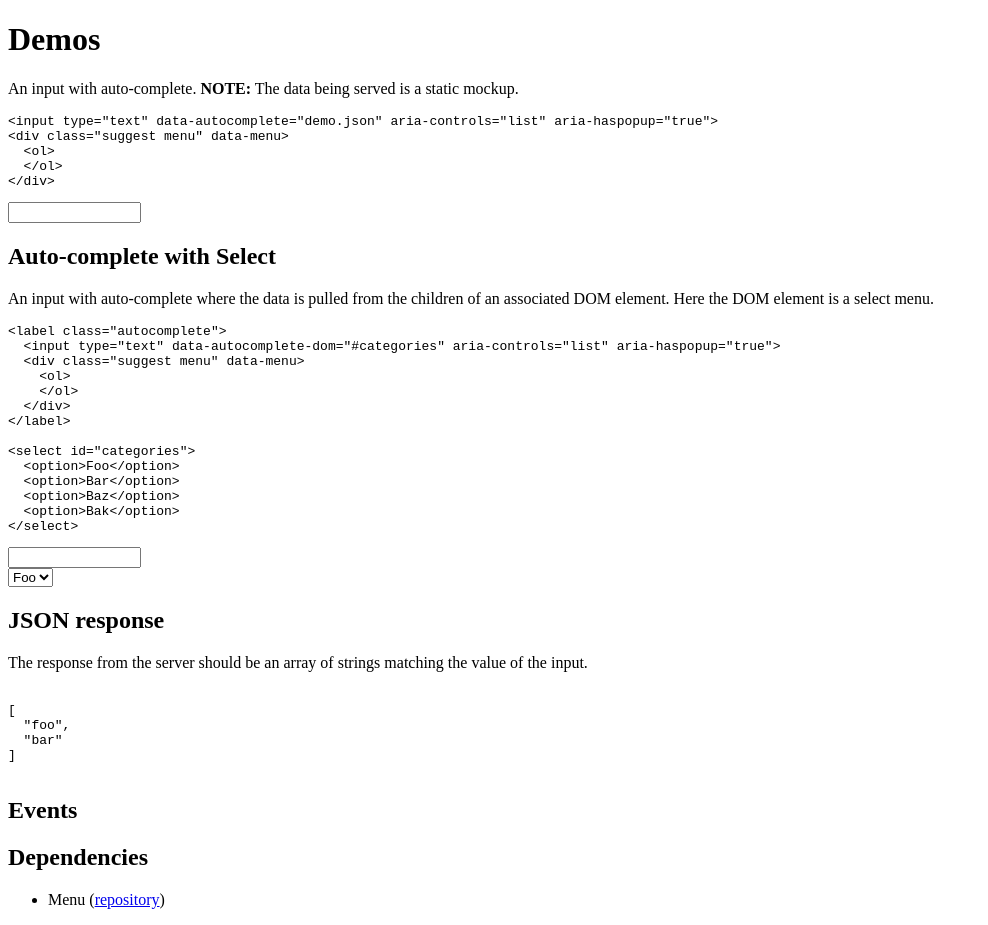
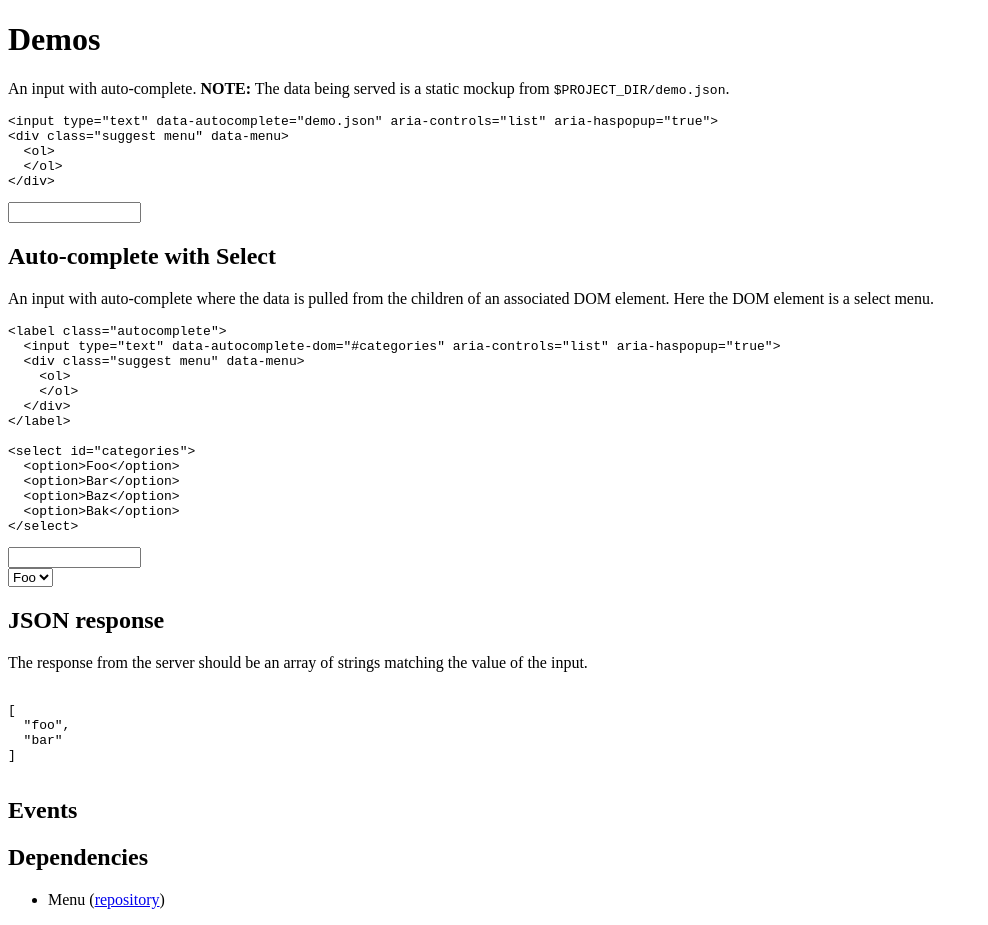
Before and after one commit to filamentgroup/auto-complete, a plain HTML site: page index.html in a window 1280 px wide. Shown: the whole page, without its empty margins (0-988 px from the left). Drawn offline with Linux system fonts and the light colour scheme.

Commit message:
tweaks and AUTO-completeness 'proof'

```diff
--- a/index.html
+++ b/index.html
@@ -30,7 +30,7 @@
   <body>
     <div class="autocomplete-docs">
       <h1 class="docs">Demos</h2>
-      <p class="docs-intro">An input with auto-complete. <b>NOTE:</b> The data being served is a static mockup.</p>
+      <p class="docs-intro">An input with auto-complete. <b>NOTE:</b> The data being served is a static mockup from <code>$PROJECT_DIR/demo.json</code>.</p>
 
     <pre>
 &lt;<span class="function-name">input</span> <span class="variable-name">type</span>=<span class="string">"text"</span> <span class="variable-name">data-autocomplete</span>=<span class="string">"demo.json"</span> <span class="variable-name">aria-controls</span>=<span class="string">"list"</span> <span class="variable-name">aria-haspopup</span>=<span class="string">"true"</span>&gt;
```
Also changed, not shown: README.md.
